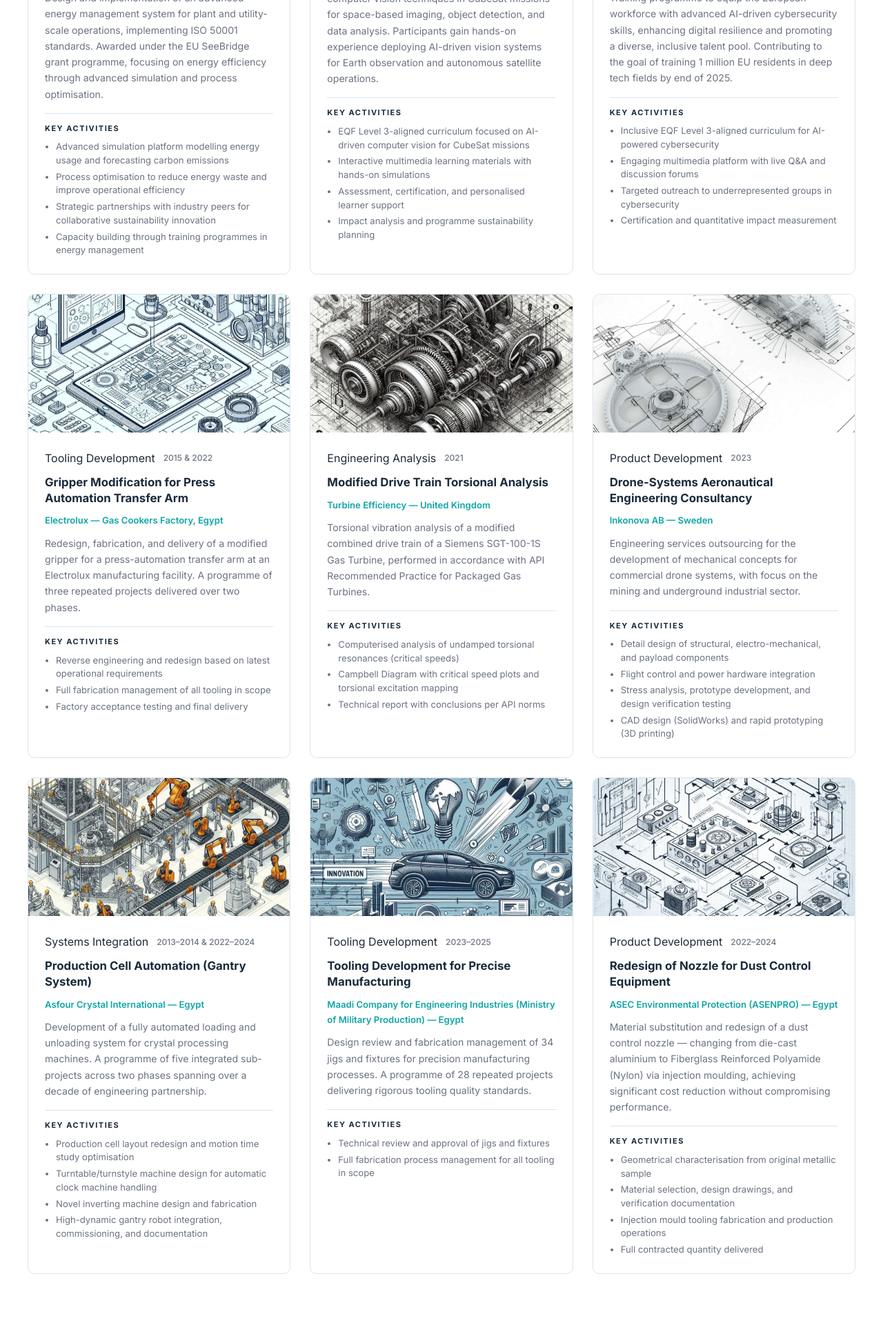
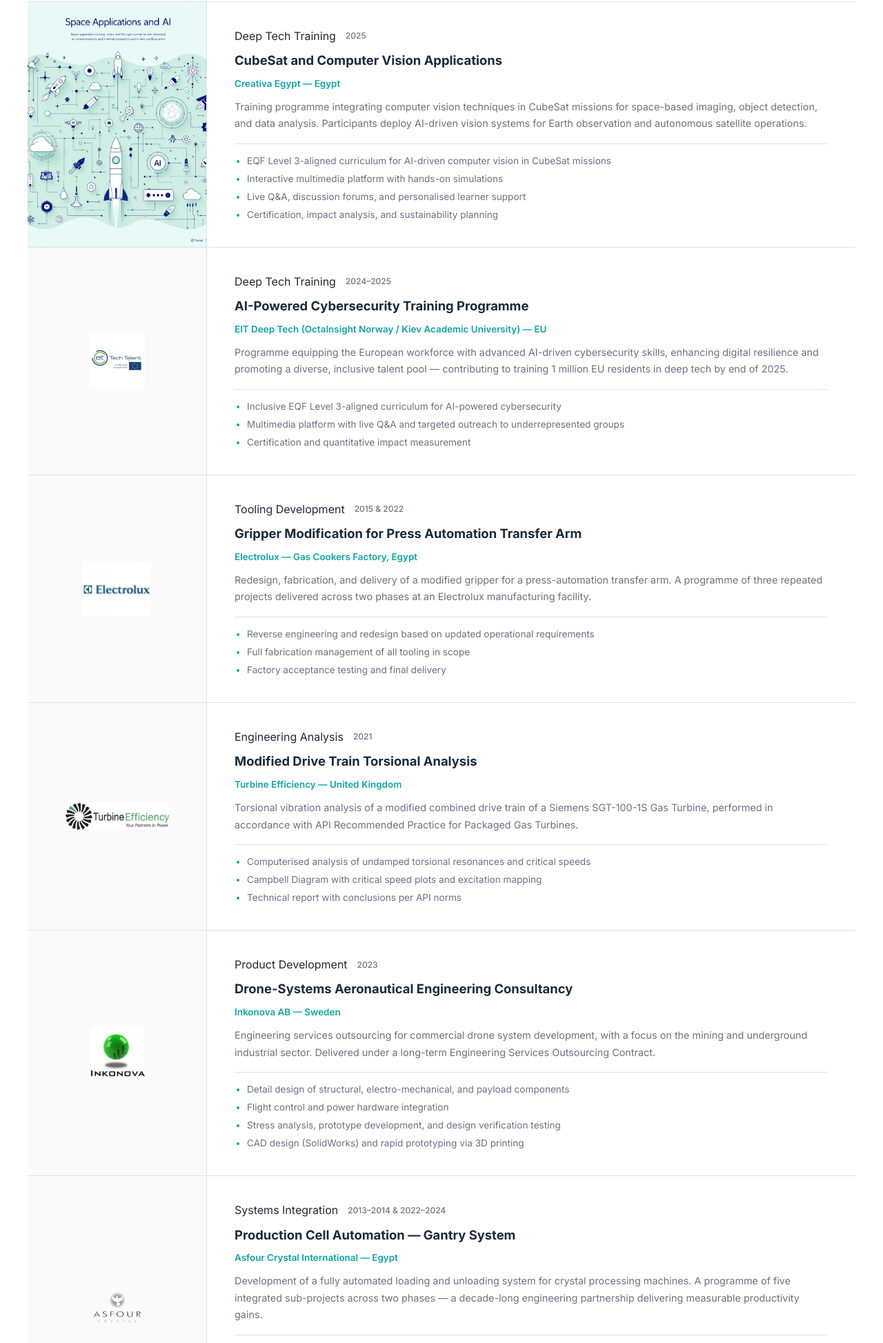
Before and after one commit to simdyns/simdyns-website, a plain HTML site: page cases/index.html in a window 1280 px wide. Shown: the part 853-2800 px from the top of the page at 69% size. Drawn offline with Linux system fonts and the light colour scheme.

Commit message:
Redesign cases page: client logos, row layout, cleaner typography

```diff
--- a/assets/css/style.css
+++ b/assets/css/style.css
@@ -841,10 +841,10 @@ footer {
   display: flex;
   flex-wrap: wrap;
   gap: 10px;
-  margin-bottom: 36px;
+  margin-bottom: 40px;
 }
 .case-filter {
-  padding: 8px 20px;
+  padding: 8px 22px;
   border: 2px solid var(--mid-gray);
   background: transparent;
   border-radius: 100px;
@@ -859,91 +859,135 @@ footer {
   background: var(--teal);
   color: #fff;
 }
-.cases-grid {
-  display: grid;
-  grid-template-columns: repeat(3, 1fr);
-  gap: 28px;
+
+/* Row layout */
+.cases-list {
+  display: flex;
+  flex-direction: column;
+  gap: 0;
   padding-bottom: 60px;
 }
-.case-card {
-  background: var(--white);
-  border: 1px solid var(--mid-gray);
-  border-radius: 10px;
-  overflow: hidden;
+.case-row {
+  display: grid;
+  grid-template-columns: 260px 1fr;
+  border-bottom: 1px solid var(--mid-gray);
+  transition: background .2s;
+}
+.case-row:first-child { border-top: 1px solid var(--mid-gray); }
+.case-row:hover { background: #f7fbfb; }
+
+/* Logo panel */
+.case-row-logo {
   display: flex;
   flex-direction: column;
-  transition: box-shadow .25s, transform .25s;
+  align-items: center;
+  justify-content: center;
+  gap: 12px;
+  padding: 36px 28px;
+  border-right: 1px solid var(--mid-gray);
+  background: #fafafa;
 }
-.case-card:hover {
-  box-shadow: 0 8px 32px rgba(0,0,0,.10);
-  transform: translateY(-3px);
+.case-row-logo img {
+  max-width: 150px;
+  max-height: 80px;
+  width: 100%;
+  height: auto;
+  object-fit: contain;
+  filter: grayscale(20%);
+  transition: filter .2s;
 }
-.case-img {
-  height: 200px;
-  background-size: cover;
-  background-position: center;
-  flex-shrink: 0;
+.case-row:hover .case-row-logo img { filter: grayscale(0%); }
+.case-row-logo-sub img {
+  max-width: 110px;
+  max-height: 55px;
 }
-.case-body {
-  padding: 24px;
+.case-row-logo--photo {
+  padding: 0;
+  overflow: hidden;
+}
+.case-row-logo--photo img {
+  max-width: 100%;
+  max-height: 100%;
+  width: 100%;
+  height: 100%;
+  object-fit: cover;
+  filter: none;
+}
+.case-row-logo--neutral {
+  background: var(--light-gray);
+}
+.case-row-logo-placeholder {
+  display: flex;
+  flex-direction: column;
+  align-items: center;
+  gap: 10px;
+  text-align: center;
+}
+.case-row-logo-placeholder svg {
+  color: var(--teal);
+  opacity: .5;
+}
+.case-row-logo-placeholder span {
+  font-size: 11px;
+  font-weight: 600;
+  color: var(--text-light);
+  line-height: 1.4;
+  max-width: 140px;
+}
+
+/* Body panel */
+.case-row-body {
+  padding: 36px 40px;
   display: flex;
   flex-direction: column;
   gap: 10px;
-  flex: 1;
 }
-.case-meta {
+.case-row-meta {
   display: flex;
   align-items: center;
-  gap: 12px;
+  gap: 14px;
 }
 .case-year {
   font-size: 12px;
   color: var(--text-light);
   font-weight: 500;
 }
-.case-body h3 {
-  font-size: 1.05rem;
+.case-row-body h3 {
+  font-size: 1.15rem;
   font-weight: 700;
   color: var(--navy);
-  line-height: 1.35;
+  line-height: 1.3;
   margin: 0;
 }
 .case-client {
-  font-size: 0.82rem;
+  font-size: 0.84rem;
   font-weight: 600;
   color: var(--teal);
   margin: 0;
 }
-.case-body > p:not(.case-client) {
-  font-size: 0.88rem;
+.case-row-body > p:not(.case-client) {
+  font-size: 0.9rem;
   color: var(--text-light);
-  line-height: 1.65;
+  line-height: 1.7;
   margin: 0;
 }
-.case-activities {
-  margin-top: 6px;
-  border-top: 1px solid var(--mid-gray);
-  padding-top: 12px;
-}
-.case-activities h4 {
-  font-size: 11px;
-  font-weight: 700;
-  text-transform: uppercase;
-  letter-spacing: 1.5px;
-  color: var(--navy);
-  margin-bottom: 8px;
-}
-.case-activities ul {
-  padding-left: 16px;
-  margin: 0;
+.case-row-activities {
+  margin: 6px 0 0;
+  padding-left: 18px;
   display: flex;
   flex-direction: column;
-  gap: 4px;
+  gap: 5px;
+  border-top: 1px solid var(--mid-gray);
+  padding-top: 14px;
 }
-.case-activities ul li {
-  font-size: 0.82rem;
+.case-row-activities li {
+  font-size: 0.85rem;
   color: var(--text-light);
-  line-height: 1.5;
+  line-height: 1.55;
+  position: relative;
+}
+.case-row-activities li::marker {
+  color: var(--teal);
 }
 
 /* Cases preview on homepage */
@@ -1008,7 +1052,8 @@ footer {
     inset: 0;
   }
   .why-grid, .about-grid, .contact-grid { grid-template-columns: 1fr; }
-  .cases-grid { grid-template-columns: 1fr 1fr; }
+  .case-row { grid-template-columns: 180px 1fr; }
+  .case-row-body { padding: 28px 24px; }
   .cases-preview-grid { grid-template-columns: 1fr 1fr; }
   .service-card { grid-template-columns: 1fr; }
   .service-card.reverse { direction: ltr; }
@@ -1046,7 +1091,11 @@ footer {
   .panel-content h2 { font-size: 1.35rem; }
   .panel-btns { flex-direction: row; flex-wrap: wrap; max-width: 100%; }
   .panel-btn { flex: 1; min-width: 130px; text-align: center; }
-  .solutions-grid, .news-grid, .team-grid, .cases-grid, .cases-preview-grid { grid-template-columns: 1fr; }
+  .solutions-grid, .news-grid, .team-grid, .cases-preview-grid { grid-template-columns: 1fr; }
+  .case-row { grid-template-columns: 1fr; }
+  .case-row-logo { border-right: none; border-bottom: 1px solid var(--mid-gray); padding: 28px; min-height: 140px; }
+  .case-row-logo--photo { min-height: 180px; }
+  .case-row-body { padding: 24px 20px; }
   .footer-main { grid-template-columns: 1fr; }
   .core-competences ul { grid-template-columns: 1fr; }
   #menu-toggle { display: flex; }
--- a/cases/index.html
+++ b/cases/index.html
@@ -38,7 +38,7 @@
 </div>
 
 <!-- FILTER TABS -->
-<section style="background:var(--white); padding:32px 24px 0;">
+<section style="background:var(--white); padding:36px 24px 0;">
   <div class="container">
     <div class="case-filters" id="caseFilters">
       <button class="case-filter active" data-filter="all">All Cases</button>
@@ -50,215 +50,214 @@
   </div>
 </section>
 
-<!-- CASES GRID -->
+<!-- CASES LIST -->
 <section style="background:var(--white);">
   <div class="container">
-    <div class="cases-grid" id="casesGrid">
+    <div class="cases-list" id="casesGrid">
 
       <!-- Case 1: Energy Management -->
-      <div class="case-card" data-category="energy">
-        <div class="case-img" style="background-image:url('../assets/images/news-eu-grant.png')"></div>
-        <div class="case-body">
-          <div class="case-meta">
+      <div class="case-row" data-category="energy">
+        <div class="case-row-logo">
+          <img src="../assets/images/partner-seebridge.jpg" alt="SeeBridge">
+          <div class="case-row-logo-sub">
+            <img src="../assets/images/partner-immib.jpg" alt="IMMIB">
+          </div>
+        </div>
+        <div class="case-row-body">
+          <div class="case-row-meta">
             <span class="tag">Energy Management</span>
             <span class="case-year">2024–2025</span>
           </div>
           <h3>Energy Management Solution Development</h3>
           <p class="case-client">SeeBridge EU Funded Program &amp; IMMIB — EU / Turkey</p>
-          <p>Design and implementation of an advanced energy management system for plant and utility-scale operations, implementing ISO 50001 standards. Awarded under the EU SeeBridge grant programme, focusing on energy efficiency through advanced simulation and process optimisation.</p>
-          <div class="case-activities">
-            <h4>Key Activities</h4>
-            <ul>
-              <li>Advanced simulation platform modelling energy usage and forecasting carbon emissions</li>
+          <p>Design and implementation of an advanced energy management system for plant and utility-scale industrial operations, implementing ISO 50001 standards. Awarded under the EU SeeBridge grant, focusing on energy efficiency through advanced simulation and process optimisation.</p>
+          <ul class="case-row-activities">
+            <li>Advanced simulation platform modelling energy usage and forecasting emissions</li>
             <li>Process optimisation to reduce energy waste and improve operational efficiency</li>
-              <li>Strategic partnerships with industry peers for collaborative sustainability innovation</li>
-              <li>Capacity building through training programmes in energy management</li>
+            <li>Strategic partnerships for collaborative sustainability innovation</li>
+            <li>Capacity building through professional training in energy management</li>
           </ul>
-          </div>
         </div>
       </div>
 
       <!-- Case 2: CubeSat Training -->
-      <div class="case-card" data-category="training">
-        <div class="case-img" style="background-image:url('../assets/images/news-cubesat.png')"></div>
-        <div class="case-body">
-          <div class="case-meta">
+      <div class="case-row" data-category="training">
+        <div class="case-row-logo case-row-logo--photo">
+          <img src="../assets/images/news-cubesat.png" alt="CubeSat Training">
+        </div>
+        <div class="case-row-body">
+          <div class="case-row-meta">
             <span class="tag">Deep Tech Training</span>
             <span class="case-year">2025</span>
           </div>
           <h3>CubeSat and Computer Vision Applications</h3>
           <p class="case-client">Creativa Egypt — Egypt</p>
-          <p>Development of a training programme integrating computer vision techniques in CubeSat missions for space-based imaging, object detection, and data analysis. Participants gain hands-on experience deploying AI-driven vision systems for Earth observation and autonomous satellite operations.</p>
-          <div class="case-activities">
-            <h4>Key Activities</h4>
-            <ul>
-              <li>EQF Level 3-aligned curriculum focused on AI-driven computer vision for CubeSat missions</li>
-              <li>Interactive multimedia learning materials with hands-on simulations</li>
-              <li>Assessment, certification, and personalised learner support</li>
-              <li>Impact analysis and programme sustainability planning</li>
+          <p>Training programme integrating computer vision techniques in CubeSat missions for space-based imaging, object detection, and data analysis. Participants deploy AI-driven vision systems for Earth observation and autonomous satellite operations.</p>
+          <ul class="case-row-activities">
+            <li>EQF Level 3-aligned curriculum for AI-driven computer vision in CubeSat missions</li>
+            <li>Interactive multimedia platform with hands-on simulations</li>
+            <li>Live Q&amp;A, discussion forums, and personalised learner support</li>
+            <li>Certification, impact analysis, and sustainability planning</li>
           </ul>
         </div>
       </div>
+
+      <!-- Case 3: Cybersecurity -->
+      <div class="case-row" data-category="training">
+        <div class="case-row-logo">
+          <img src="../assets/images/partner-eit.jpg" alt="EIT Deep Tech">
         </div>
-
-      <!-- Case 3: Cybersecurity Training -->
-      <div class="case-card" data-category="training">
-        <div class="case-img" style="background-image:url('../assets/images/news-cybersecurity.png')"></div>
-        <div class="case-body">
-          <div class="case-meta">
+        <div class="case-row-body">
+          <div class="case-row-meta">
             <span class="tag">Deep Tech Training</span>
             <span class="case-year">2024–2025</span>
           </div>
           <h3>AI-Powered Cybersecurity Training Programme</h3>
           <p class="case-client">EIT Deep Tech (OctaInsight Norway / Kiev Academic University) — EU</p>
-          <p>Training programme to equip the European workforce with advanced AI-driven cybersecurity skills, enhancing digital resilience and promoting a diverse, inclusive talent pool. Contributing to the goal of training 1 million EU residents in deep tech fields by end of 2025.</p>
-          <div class="case-activities">
-            <h4>Key Activities</h4>
-            <ul>
+          <p>Programme equipping the European workforce with advanced AI-driven cybersecurity skills, enhancing digital resilience and promoting a diverse, inclusive talent pool — contributing to training 1 million EU residents in deep tech by end of 2025.</p>
+          <ul class="case-row-activities">
             <li>Inclusive EQF Level 3-aligned curriculum for AI-powered cybersecurity</li>
-              <li>Engaging multimedia platform with live Q&amp;A and discussion forums</li>
-              <li>Targeted outreach to underrepresented groups in cybersecurity</li>
+            <li>Multimedia platform with live Q&amp;A and targeted outreach to underrepresented groups</li>
             <li>Certification and quantitative impact measurement</li>
           </ul>
         </div>
       </div>
-      </div>
 
       <!-- Case 4: Electrolux Gripper -->
-      <div class="case-card" data-category="engineering">
-        <div class="case-img" style="background-image:url('../assets/images/service-product-design.jpg')"></div>
-        <div class="case-body">
-          <div class="case-meta">
+      <div class="case-row" data-category="tooling">
+        <div class="case-row-logo">
+          <img src="../assets/images/partner-electrolux.jpg" alt="Electrolux">
+        </div>
+        <div class="case-row-body">
+          <div class="case-row-meta">
             <span class="tag">Tooling Development</span>
             <span class="case-year">2015 &amp; 2022</span>
           </div>
           <h3>Gripper Modification for Press Automation Transfer Arm</h3>
           <p class="case-client">Electrolux — Gas Cookers Factory, Egypt</p>
-          <p>Redesign, fabrication, and delivery of a modified gripper for a press-automation transfer arm at an Electrolux manufacturing facility. A programme of three repeated projects delivered over two phases.</p>
-          <div class="case-activities">
-            <h4>Key Activities</h4>
-            <ul>
-              <li>Reverse engineering and redesign based on latest operational requirements</li>
+          <p>Redesign, fabrication, and delivery of a modified gripper for a press-automation transfer arm. A programme of three repeated projects delivered across two phases at an Electrolux manufacturing facility.</p>
+          <ul class="case-row-activities">
+            <li>Reverse engineering and redesign based on updated operational requirements</li>
             <li>Full fabrication management of all tooling in scope</li>
             <li>Factory acceptance testing and final delivery</li>
           </ul>
         </div>
       </div>
+
+      <!-- Case 5: Turbine Efficiency -->
+      <div class="case-row" data-category="engineering">
+        <div class="case-row-logo">
+          <img src="../assets/images/partner-turbine.jpeg" alt="Turbine Efficiency">
         </div>
-
-      <!-- Case 5: Turbine Torsional Analysis -->
-      <div class="case-card" data-category="engineering">
-        <div class="case-img" style="background-image:url('../assets/images/service-cae.jpg')"></div>
-        <div class="case-body">
-          <div class="case-meta">
+        <div class="case-row-body">
+          <div class="case-row-meta">
             <span class="tag">Engineering Analysis</span>
             <span class="case-year">2021</span>
           </div>
           <h3>Modified Drive Train Torsional Analysis</h3>
           <p class="case-client">Turbine Efficiency — United Kingdom</p>
           <p>Torsional vibration analysis of a modified combined drive train of a Siemens SGT-100-1S Gas Turbine, performed in accordance with API Recommended Practice for Packaged Gas Turbines.</p>
-          <div class="case-activities">
-            <h4>Key Activities</h4>
-            <ul>
-              <li>Computerised analysis of undamped torsional resonances (critical speeds)</li>
-              <li>Campbell Diagram with critical speed plots and torsional excitation mapping</li>
+          <ul class="case-row-activities">
+            <li>Computerised analysis of undamped torsional resonances and critical speeds</li>
+            <li>Campbell Diagram with critical speed plots and excitation mapping</li>
             <li>Technical report with conclusions per API norms</li>
           </ul>
         </div>
       </div>
-      </div>
 
       <!-- Case 6: Inkonova Drone -->
-      <div class="case-card" data-category="engineering">
-        <div class="case-img" style="background-image:url('../assets/images/hero-bg1.jpg')"></div>
-        <div class="case-body">
-          <div class="case-meta">
+      <div class="case-row" data-category="engineering">
+        <div class="case-row-logo">
+          <img src="../assets/images/partner-inkonova.png" alt="Inkonova AB">
+        </div>
+        <div class="case-row-body">
+          <div class="case-row-meta">
             <span class="tag">Product Development</span>
             <span class="case-year">2023</span>
           </div>
           <h3>Drone-Systems Aeronautical Engineering Consultancy</h3>
           <p class="case-client">Inkonova AB — Sweden</p>
-          <p>Engineering services outsourcing for the development of mechanical concepts for commercial drone systems, with focus on the mining and underground industrial sector.</p>
-          <div class="case-activities">
-            <h4>Key Activities</h4>
-            <ul>
+          <p>Engineering services outsourcing for commercial drone system development, with a focus on the mining and underground industrial sector. Delivered under a long-term Engineering Services Outsourcing Contract.</p>
+          <ul class="case-row-activities">
             <li>Detail design of structural, electro-mechanical, and payload components</li>
             <li>Flight control and power hardware integration</li>
             <li>Stress analysis, prototype development, and design verification testing</li>
-              <li>CAD design (SolidWorks) and rapid prototyping (3D printing)</li>
+            <li>CAD design (SolidWorks) and rapid prototyping via 3D printing</li>
           </ul>
-          </div>
         </div>
       </div>
 
       <!-- Case 7: Asfour Crystal -->
-      <div class="case-card" data-category="engineering">
-        <div class="case-img" style="background-image:url('../assets/images/service-production.jpg')"></div>
-        <div class="case-body">
-          <div class="case-meta">
+      <div class="case-row" data-category="engineering">
+        <div class="case-row-logo">
+          <img src="../assets/images/partner-asfour.png" alt="Asfour Crystal">
+        </div>
+        <div class="case-row-body">
+          <div class="case-row-meta">
             <span class="tag">Systems Integration</span>
             <span class="case-year">2013–2014 &amp; 2022–2024</span>
           </div>
-          <h3>Production Cell Automation (Gantry System)</h3>
+          <h3>Production Cell Automation — Gantry System</h3>
           <p class="case-client">Asfour Crystal International — Egypt</p>
-          <p>Development of a fully automated loading and unloading system for crystal processing machines. A programme of five integrated sub-projects across two phases spanning over a decade of engineering partnership.</p>
-          <div class="case-activities">
-            <h4>Key Activities</h4>
-            <ul>
+          <p>Development of a fully automated loading and unloading system for crystal processing machines. A programme of five integrated sub-projects across two phases — a decade-long engineering partnership delivering measurable productivity gains.</p>
+          <ul class="case-row-activities">
             <li>Production cell layout redesign and motion time study optimisation</li>
-              <li>Turntable/turnstyle machine design for automatic clock machine handling</li>
-              <li>Novel inverting machine design and fabrication</li>
-              <li>High-dynamic gantry robot integration, commissioning, and documentation</li>
+            <li>Turntable/turnstyle machine design for automatic handling</li>
+            <li>Novel inverting machine design, fabrication, and integration</li>
+            <li>High-dynamic gantry robot commissioning and full documentation</li>
           </ul>
-          </div>
         </div>
       </div>
 
       <!-- Case 8: Maadi Tooling -->
-      <div class="case-card" data-category="tooling">
-        <div class="case-img" style="background-image:url('../assets/images/service-innovation.jpg')"></div>
-        <div class="case-body">
-          <div class="case-meta">
+      <div class="case-row" data-category="tooling">
+        <div class="case-row-logo case-row-logo--neutral">
+          <div class="case-row-logo-placeholder">
+            <svg viewBox="0 0 48 48" fill="none" stroke="currentColor" stroke-width="1.5" stroke-linecap="round" stroke-linejoin="round" width="56" height="56"><path d="M12 20h24M12 28h24M20 12v24M28 12v24"/><rect x="4" y="4" width="40" height="40" rx="4"/></svg>
+            <span>Maadi Company for Engineering Industries</span>
+          </div>
+        </div>
+        <div class="case-row-body">
+          <div class="case-row-meta">
             <span class="tag">Tooling Development</span>
             <span class="case-year">2023–2025</span>
           </div>
           <h3>Tooling Development for Precise Manufacturing</h3>
           <p class="case-client">Maadi Company for Engineering Industries (Ministry of Military Production) — Egypt</p>
-          <p>Design review and fabrication management of 34 jigs and fixtures for precision manufacturing processes. A programme of 28 repeated projects delivering rigorous tooling quality standards.</p>
-          <div class="case-activities">
-            <h4>Key Activities</h4>
-            <ul>
-              <li>Technical review and approval of jigs and fixtures</li>
+          <p>Design review and fabrication management of 34 jigs and fixtures for precision manufacturing processes. A programme of 28 repeated projects delivering rigorous tooling quality across an extended engagement.</p>
+          <ul class="case-row-activities">
+            <li>Technical review and approval of jigs and fixtures designs</li>
             <li>Full fabrication process management for all tooling in scope</li>
           </ul>
         </div>
       </div>
-      </div>
 
       <!-- Case 9: ASENPRO Nozzle -->
-      <div class="case-card" data-category="engineering">
-        <div class="case-img" style="background-image:url('../assets/images/service-control.jpg')"></div>
-        <div class="case-body">
-          <div class="case-meta">
+      <div class="case-row" data-category="engineering">
+        <div class="case-row-logo case-row-logo--neutral">
+          <div class="case-row-logo-placeholder">
+            <svg viewBox="0 0 48 48" fill="none" stroke="currentColor" stroke-width="1.5" stroke-linecap="round" stroke-linejoin="round" width="56" height="56"><circle cx="24" cy="24" r="16"/><path d="M24 8v6M24 34v6M8 24h6M34 24h6"/></svg>
+            <span>ASEC Environmental Protection</span>
+          </div>
+        </div>
+        <div class="case-row-body">
+          <div class="case-row-meta">
             <span class="tag">Product Development</span>
             <span class="case-year">2022–2024</span>
           </div>
           <h3>Redesign of Nozzle for Dust Control Equipment</h3>
           <p class="case-client">ASEC Environmental Protection (ASENPRO) — Egypt</p>
-          <p>Material substitution and redesign of a dust control nozzle — changing from die-cast aluminium to Fiberglass Reinforced Polyamide (Nylon) via injection moulding, achieving significant cost reduction without compromising performance.</p>
-          <div class="case-activities">
-            <h4>Key Activities</h4>
-            <ul>
+          <p>Material substitution and redesign of a dust control nozzle — switching from die-cast aluminium to Fiberglass Reinforced Polyamide via injection moulding, achieving significant cost reduction without compromising performance.</p>
+          <ul class="case-row-activities">
             <li>Geometrical characterisation from original metallic sample</li>
             <li>Material selection, design drawings, and verification documentation</li>
-              <li>Injection mould tooling fabrication and production operations</li>
-              <li>Full contracted quantity delivered</li>
+            <li>Injection mould tooling fabrication and full production operations</li>
+            <li>Full contracted quantity delivered to specification</li>
           </ul>
         </div>
       </div>
-      </div>
 
-    </div>
+    </div><!-- /cases-list -->
   </div>
 </section>
 
@@ -320,14 +319,14 @@
 <script src="../assets/js/nav.js"></script>
 <script>
   const filters = document.querySelectorAll('.case-filter');
-  const cards = document.querySelectorAll('.case-card');
+  const rows = document.querySelectorAll('.case-row');
   filters.forEach(btn => {
     btn.addEventListener('click', () => {
       filters.forEach(b => b.classList.remove('active'));
       btn.classList.add('active');
       const f = btn.dataset.filter;
-      cards.forEach(c => {
-        c.style.display = (f === 'all' || c.dataset.category === f) ? '' : 'none';
+      rows.forEach(r => {
+        r.style.display = (f === 'all' || r.dataset.category === f) ? '' : 'none';
       });
     });
   });
```
Lines whose indentation alone changed are shown as unchanged.
